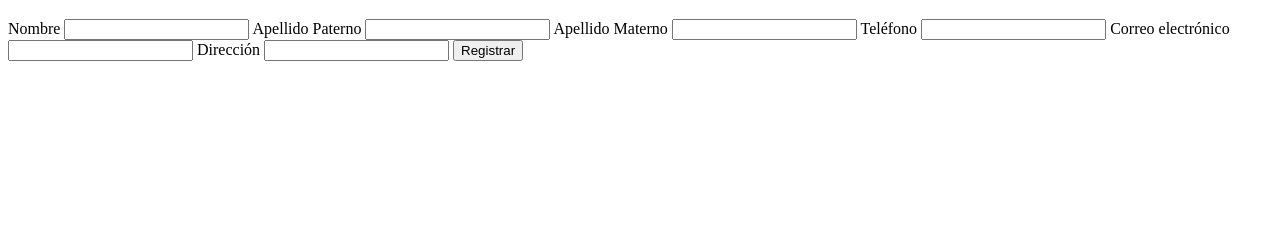
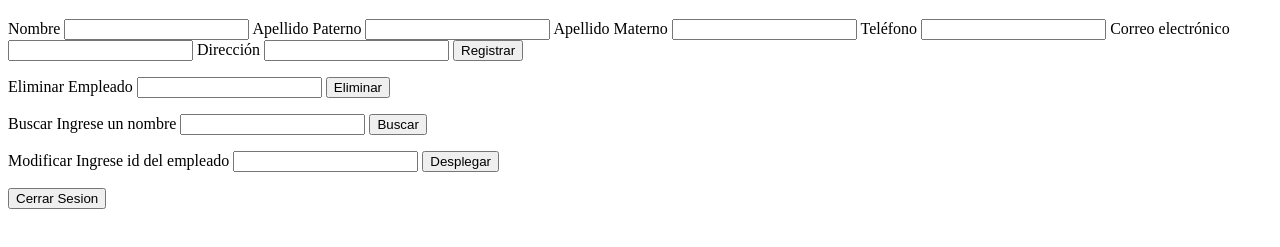
Before and after one commit to DanielRinconM/node, a website: page sistema/dashboard.html in a window 1280 px wide. Shown: the part 61-308 px from the top of the page. Drawn offline with nearby package versions, Linux system fonts and the light colour scheme; no server answers; sample sign-in values are in the browser's storage.

Commit message:
Modificar, Eliminar y Buscar

```diff
--- a/package.json
+++ b/package.json
@@ -14,7 +14,7 @@
   "keywords": [
     "node"
   ],
-  "author": "Daniel RM",
+  "author": "Daniel RM and Alex SC",
   "license": "ISC",
   "bugs": {
     "url": "https://github.com/DanielRinconM/node/issues"
--- a/sistema/dashboard.html
+++ b/sistema/dashboard.html
@@ -24,6 +24,27 @@
     <label>Dirección</label>
     <input type="text" id="input-direccion">
     <button id="btn-registrar" onclick="registrar();">Registrar</button>
+    <p>
+        <label>Eliminar Empleado</label>
+        <input type="number" id="input-id">
+        <button id="btn-eliminar" onclick="eliminar();">Eliminar</button>
+    </p>
+    <p>
+        <label>Buscar</label>
+        <label>Ingrese un nombre</label>
+        <input type="text" id="input-buscar">
+        <button id="btn-buscar" onclick="buscar();">Buscar</button>
+    </p>
+    <p>
+        <label>Modificar</label>
+        <label>Ingrese id del empleado</label>
+        <input type="text" id="input-buscarid">
+        <button id="btn-desplegar" onclick="buscarid();">Desplegar</button>
+
+    </p>
+    <p>
+        <button onclick="cerrar();">Cerrar Sesion</button>
+    </p>
 </div>
 </div>
 </div>
```
